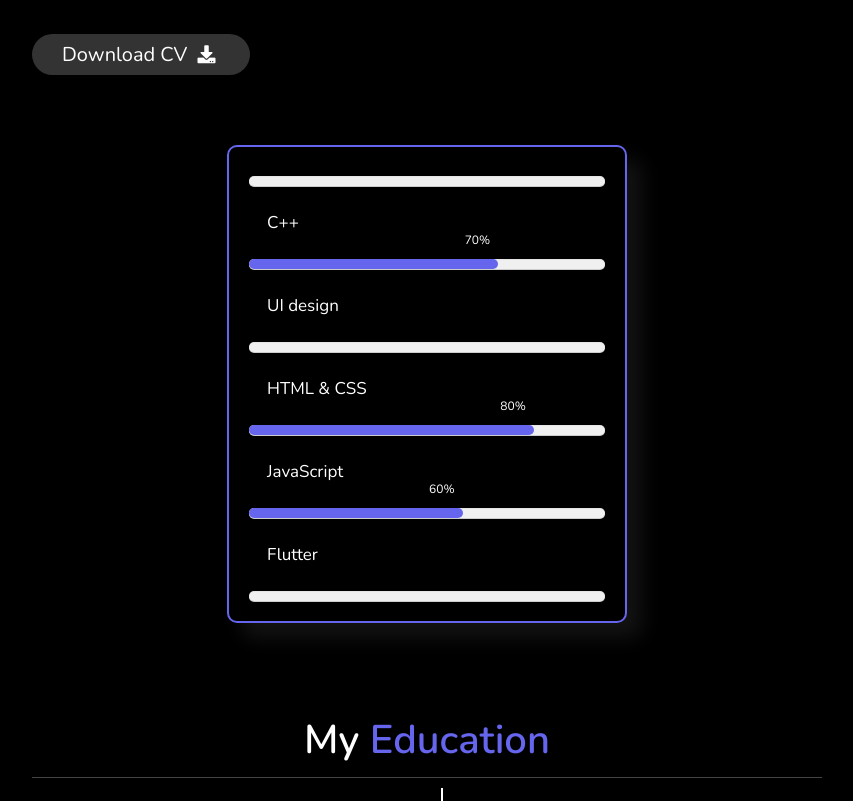
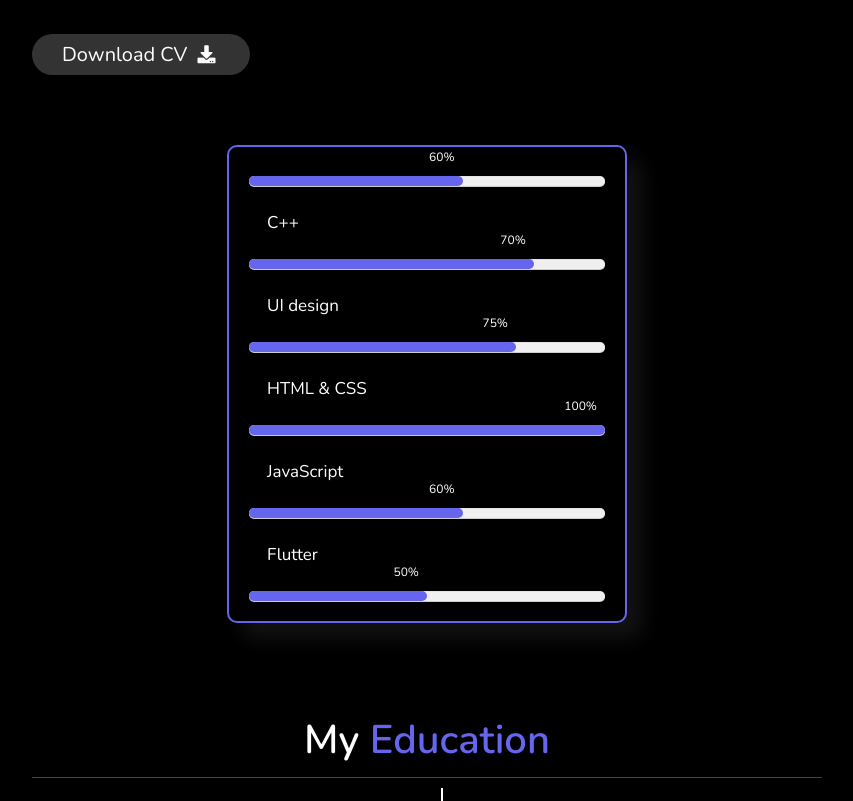
Before and after one commit to harshsingh1605/Portfolio, a plain HTML site: page index.html in a window 1280 px wide. Shown: the part 1238-2039 px from the top of the page, without its empty margins (388-1241 px from the left). Drawn offline with nearby package versions, Linux system fonts and the light colour scheme.

Commit message:
Update index.css

```diff
--- a/index.css
+++ b/index.css
@@ -117,6 +117,11 @@ header .user .name{
 
     font-size: 4rem;
     color:#fff;
+}
+header .user .designation{
+  font-size: 1rem;
+  color: #fff;
+
 }
 
 header .user .post{
@@ -550,11 +555,11 @@ header .navbar ul li a:hover{
     background: #6665ee;
     animation: animate 1s 1s cubic-bezier(1,0,0.5,1) forwards;
   }
-  .bar .progress-line.html span{
-    width: 75%;
+  .bar .progress-line.cpp span{
+    width: 60%;
   }
   .bar .progress-line.css span{
-    width: 70%;
+    width: 80%;
   }
   .bar .progress-line.jquery span{
     width: 65%;
@@ -562,14 +567,17 @@ header .navbar ul li a:hover{
   .bar .progress-line.python span{
     width: 65%;
   }
-  .bar .progress-line.mysql span{
+  .bar .progress-line.ui span{
     width: 75%;
   }
   .bar .progress-line.html span{
-    width: 80%;
+    width: 100%;
   }
   .bar .progress-line.JavaScript span{
     width: 60%;
+  }
+  .bar .progress-line.Flutter span{
+    width: 50%;
   }
   .progress-line span::before{
     position: absolute;
@@ -606,6 +614,9 @@ header .navbar ul li a:hover{
   .progress-line.html span::after{
     content: "75%";
   }
+  .progress-line.cpp span::after{
+    content: "60%";
+  }
   .progress-line.css span::after{
     content: "70%";
   }
@@ -615,14 +626,17 @@ header .navbar ul li a:hover{
   .progress-line.python span::after{
     content: "65%";
   }
-  .progress-line.mysql span::after{
+  .progress-line.ui span::after{
     content: "75%";
   }
   .progress-line.html span::after{
-    content: "80%";
+    content: "100%";
   }
   .progress-line.JavaScript span::after{
     content: "60%";
+  }
+  .progress-line.Flutter span::after{
+    content: "50%";
   }
 
 
@@ -949,3 +963,5 @@ header .navbar ul li a:hover{
         width: 100%;
     }
   }
+
+  /* Light theme */
```
